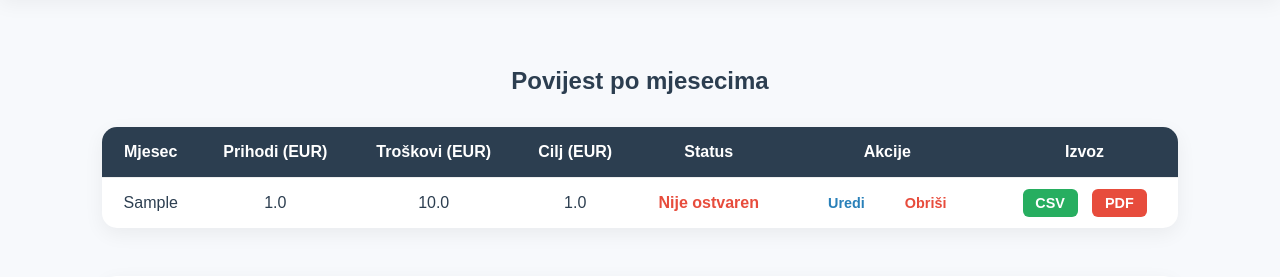
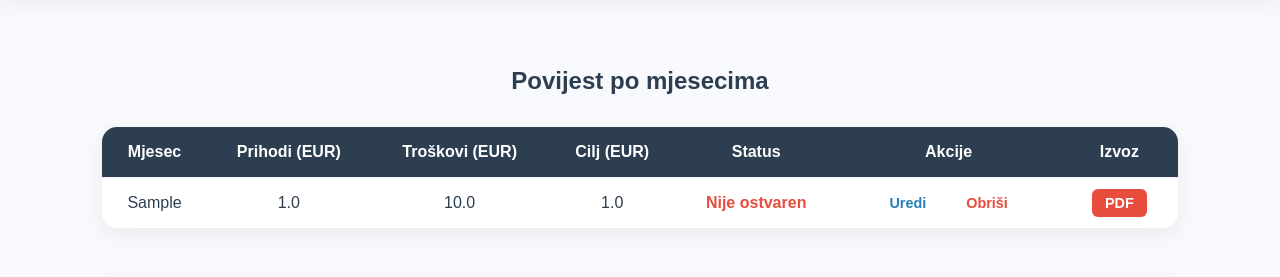
Before and after one commit to taraa77/BudgetBuddyy, a Django app: page /history/ in a window 1280 px wide. Shown: the part 61-338 px from the top of the page. Run offline with Django 5.2, Linux system fonts and the light colour scheme; a user stored in the database is signed in; tables that the repository leaves empty hold one stand-in row (values such as "Sample post").

Commit message:
add changes

```diff
--- a/financije/templates/financije/history.html
+++ b/financije/templates/financije/history.html
@@ -119,7 +119,6 @@
             <a href="{% url 'delete_month' h.id %}" class="delete" onclick="return confirm('Jesi li siguran/na da želiš obrisati ovaj mjesec?')">Obriši</a>
           </td>
           <td class="export-links">
-            <a href="{% url 'export_csv' h.id %}" class="btn-csv">CSV</a>
             <a href="{% url 'export_pdf' h.id %}" class="btn-pdf">PDF</a>
           </td>
         </tr>
--- a/financije/urls.py
+++ b/financije/urls.py
@@ -10,6 +10,5 @@ urlpatterns = [
     path("history/edit/<int:pk>/", views.edit_month, name="edit_month"),
     path("history/delete/<int:pk>/", views.delete_month, name="delete_month"),
     path("register/", views.register, name="register"),
-     path("export_csv/<int:pk>/", views.export_csv, name="export_csv"),
     path("export_pdf/<int:pk>/", views.export_pdf, name="export_pdf"),
 ]
--- a/financije/views.py
+++ b/financije/views.py
@@ -7,7 +7,11 @@ from .models import MonthlyData, Expense
 from datetime import datetime
 from decimal import Decimal
 import json
-
+from django.http import HttpResponse
+from reportlab.lib.pagesizes import A4
+from reportlab.pdfgen import canvas
+from django.shortcuts import get_object_or_404
+from collections import defaultdict
 
 def user_login(request):
     if request.method == "POST":
@@ -32,7 +36,7 @@ def home(request):
     return render(request, 'financije/home.html')
 
 
-from collections import defaultdict
+
 
 @login_required
 def dashboard(request):
@@ -167,34 +171,6 @@ def delete_month(request, pk):
         return redirect("history")
     return render(request, "financije/delete_month.html", {"month_data": month_data})
 
-import csv
-from django.http import HttpResponse
-from reportlab.lib.pagesizes import A4
-from reportlab.pdfgen import canvas
-from django.shortcuts import get_object_or_404
-
-
-@login_required
-def export_csv(request, pk):
-    month_data = get_object_or_404(MonthlyData, pk=pk, user=request.user)
-    expenses = month_data.expenses.all()
-
-
-    response = HttpResponse(content_type="text/csv")
-    response["Content-Disposition"] = f'attachment; filename="{month_data.month}_report.csv"'
-
-    writer = csv.writer(response)
-    writer.writerow(["Mjesec", "Prihod", "Cilj", "Ukupni troškovi", "Status"])
-    status = "Ostvaren" if (month_data.income - sum(e.amount for e in expenses)) >= month_data.goal else "Nije ostvaren"
-    writer.writerow([month_data.month, month_data.income, month_data.goal, sum(e.amount for e in expenses), status])
-
-    writer.writerow([])
-    writer.writerow(["Popis troškova"])
-    writer.writerow(["Kategorija", "Iznos (EUR)"])
-    for e in expenses:
-        writer.writerow([e.category, e.amount])
-
-    return response
 
 
 @login_required
```
